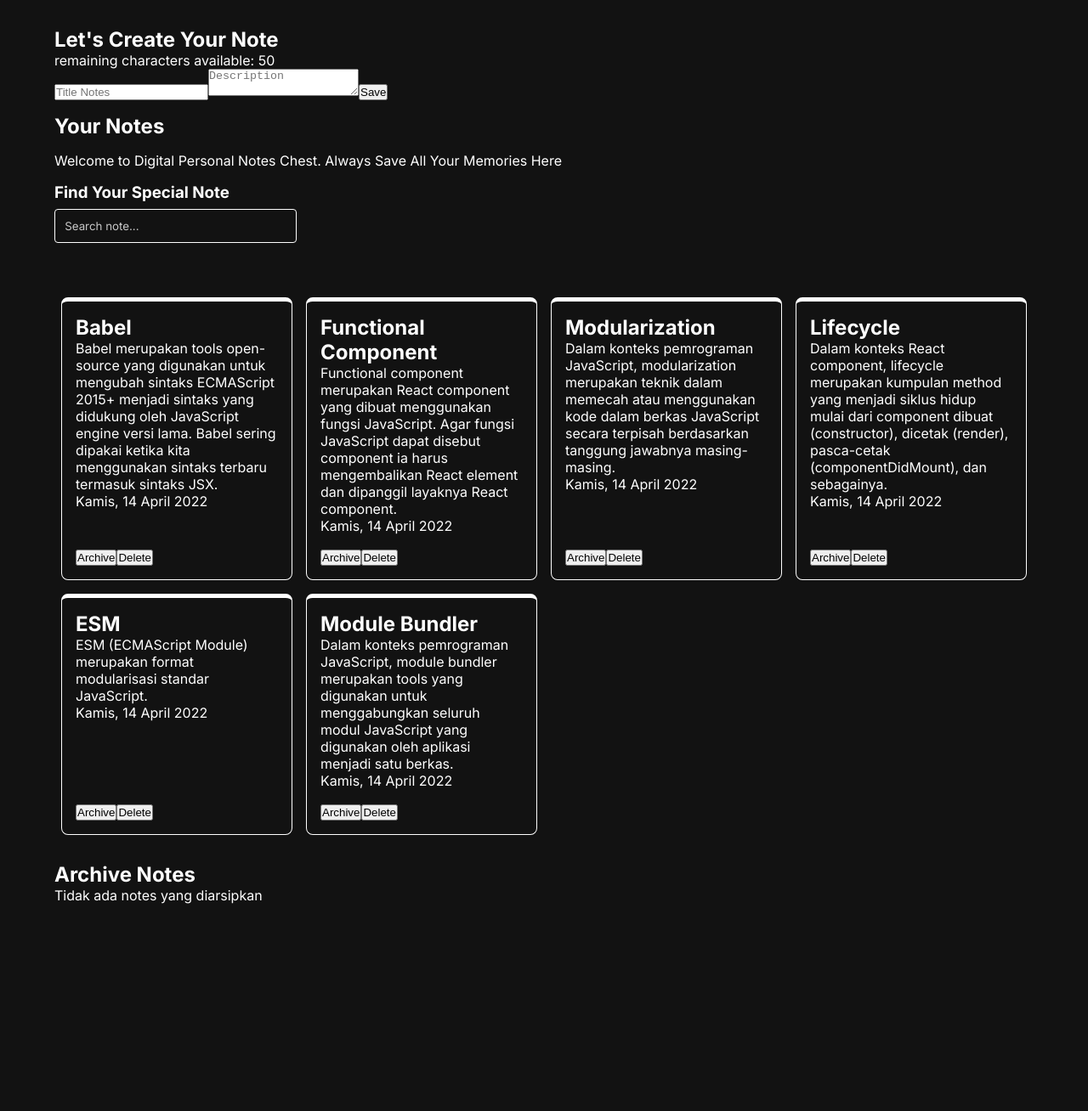
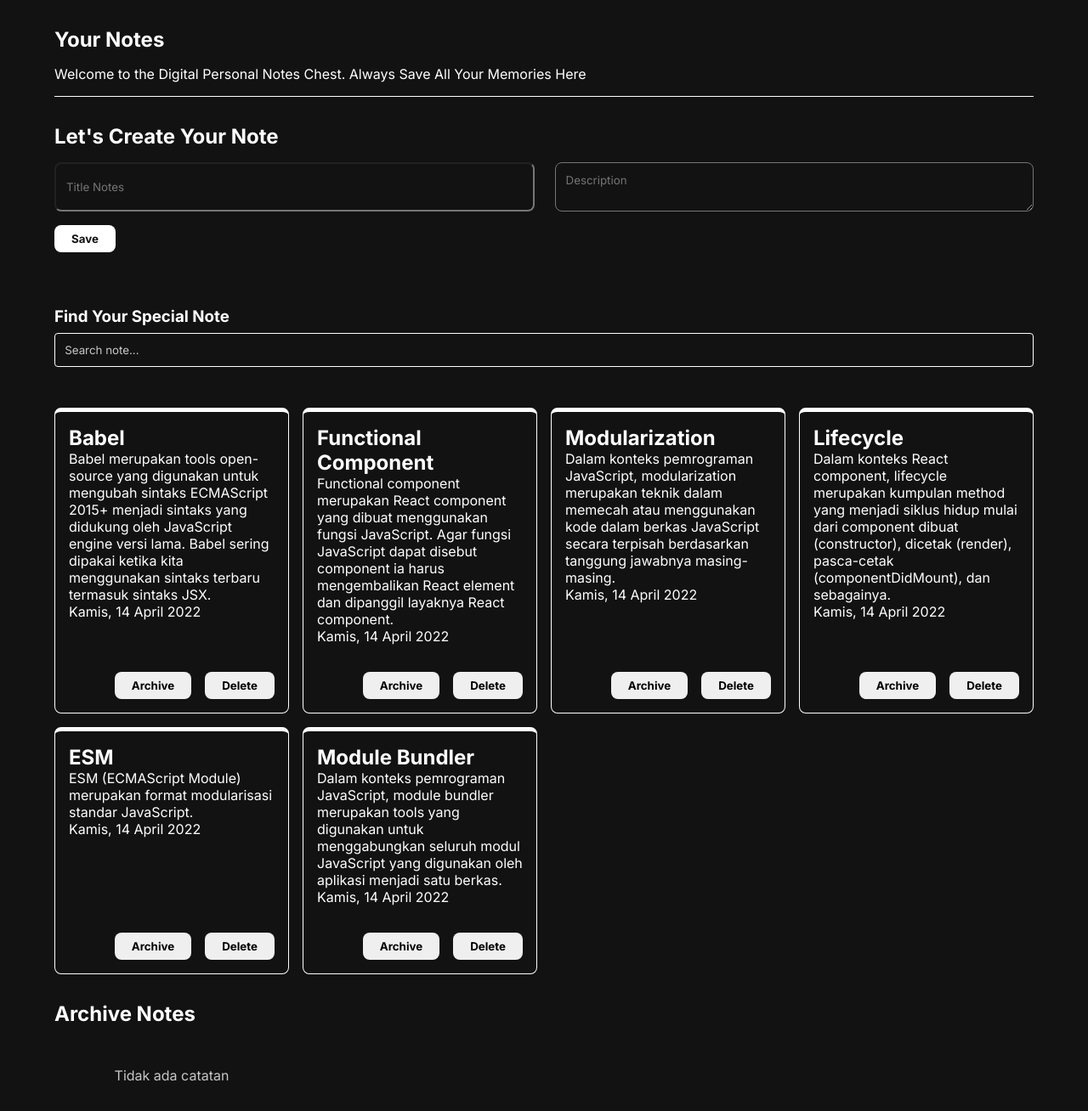
Before and after one commit to srmpandejlaki/story-app-v2, a React (Vite) app: page / in a window 1280 px wide. Shown: the whole page at 85% size. Before the commit the page ends 1096 px from the top, so only its background shows below. Built offline with nearby package versions, Linux system fonts and the light colour scheme.

Commit message:
done for styling

```diff
--- a/src/App.jsx
+++ b/src/App.jsx
@@ -75,11 +75,11 @@ class App extends React.Component {
     return (
       <div className='main'>
         <section>
+          <h1>Your Notes</h1>
+          <p className='text'>Welcome to the Digital Personal Notes Chest. Always Save All Your Memories Here</p>
           <FormContainer addNotes={this.onAddNotesHandler}/>
         </section>
         <section className='app-container'>
-          <h1>Your Notes</h1>
-          <p>Welcome to Digital Personal Notes Chest. Always Save All Your Memories Here</p>
           <SearchBar onSearch={this.onSearchHandler} />
           <NoteLists
             notes={filteredNotes.filter((note) => !note.archived).map(note => ({
@@ -90,7 +90,7 @@ class App extends React.Component {
             onDelete={this.onDeleteHandler}
           />
         </section>
-        <section className='archiveContainer'>
+        <section className='archive-container'>
           <h1>Archive Notes</h1>
           <ArchiveList
             notes={filteredNotes.filter((note) => note.archived).map(note => ({
--- a/src/components/archive-button.jsx
+++ b/src/components/archive-button.jsx
@@ -3,7 +3,7 @@ import PropTypes from 'prop-types';
 
 function ArchiveButton({ id, onUnarchive, onDelete}) {
   return (
-    <div className='btnContainer'>
+    <div className='btn-container'>
       <button className='btnUnarchive' onClick={() => onUnarchive(id)}>Unarchive</button>
       <button className='btnDelete' onClick={() => onDelete(id)}>Delete</button>
     </div>
--- a/src/components/archive-item.jsx
+++ b/src/components/archive-item.jsx
@@ -5,7 +5,7 @@ import PropTypes from 'prop-types';
 
 function ArchiveItem({ title, body, id, createdAt, onUnarchive, onDelete }) {
   return (
-    <div className='notesItem'>
+    <div className='note-item'>
       <NotesBody title={title} body={body} createdAt={createdAt}></NotesBody>
       <ArchiveButton id={id} onUnarchive={onUnarchive} onDelete={onDelete} ></ArchiveButton>
     </div>
--- a/src/components/archive-list.jsx
+++ b/src/components/archive-list.jsx
@@ -2,22 +2,14 @@ import React from 'react';
 import ArchiveItem from './archive-item';
 
 function ArchiveList({ notes, onUnarchive, onDelete }) {
-  const archivedNotes = notes.filter((note) => note.archived);
-
   return (
-    <div className='archiveList'>
-      {archivedNotes.length > 0 ? (
-        archivedNotes.map((note) => (
-          <ArchiveItem
-            key={note.id}
-            id={note.id}
-            {...note}
-            onUnarchive={onUnarchive}
-            onDelete={onDelete}
-          />
+    <div className='archive-list'>
+      {!notes.length ? (
+        <p className='notes-empty-message'>Tidak ada catatan</p>
+      ) : (
+        notes.filter((note) => note.archived).map((note) => (
+          <ArchiveItem key={note.id.toString()} {...note} onUnarchive={onUnarchive} onDelete={onDelete} id={note.id.toString()} />
         ))
-      ) : (
-        <p className='notes-empty-message'>Tidak ada notes yang diarsipkan</p>
       )}
     </div>
   );
--- a/src/components/form-container.jsx
+++ b/src/components/form-container.jsx
@@ -14,17 +14,11 @@ class FormContainer extends React.Component {
     this.onSubmitEventHandler = this.onSubmitEventHandler.bind(this);
   }
 
-  onTitleChangeEventHandler= (event) => {
-    const { titleLimit } = this.state;
-    const inputTitle = event.target.value;
-
-    // Batasi input sesuai `titleLimit`
-    if (inputTitle.length <= titleLimit) {
-      this.setState({ title: inputTitle });
-    }
+  onTitleChangeEventHandler = (event) => {
+    this.setState({ title: event.target.value });
   }
 
-  onBodyChangeEventHandler= (event) => {
+  onBodyChangeEventHandler = (event) => {
     this.setState({ body: event.target.value });
   }
 
@@ -43,14 +37,13 @@ class FormContainer extends React.Component {
   }
 
   render() {
-    const { title, body, titleLimit } = this.state;
-    const remainingChars = titleLimit - title.length;
+    const { title, body } = this.state;
 
     return (
-      <div className='formContainer'>
+      <div className='form-container'>
         <h1>Let's Create Your Note</h1>
-        <p className="character-limit">remaining characters available: {remainingChars}</p>
-        <form className='formInput' onSubmit={this.onSubmitEventHandler}>
+        <form onSubmit={this.onSubmitEventHandler}>
+          <section className='form-input'>
             <input
               type='text'
               placeholder='Title Notes'
@@ -62,7 +55,8 @@ class FormContainer extends React.Component {
               value={body}
               onChange={this.onBodyChangeEventHandler}
             />
-          <button className='btnForm' type='submit'>Save</button>
+          </section>
+          <button className='btn-form' type='submit'>Save</button>
         </form>
       </div>
     );
--- a/src/components/notes-button.jsx
+++ b/src/components/notes-button.jsx
@@ -3,7 +3,7 @@ import PropTypes from 'prop-types';
 
 function NotesButton({ id, onArchive, onDelete}) {
   return (
-    <div className='btnContainer'>
+    <div className='btn-container'>
       <button className='btnArchive' onClick={() => onArchive(id)}>Archive</button>
       <button className='btnDelete' onClick={() => onDelete(id)}>Delete</button>
     </div>
--- a/src/styles/style.css
+++ b/src/styles/style.css
@@ -38,22 +38,68 @@ body {
   transition: all ease-in-out 0.5s;
 }
 
-header {
-  display: flex;
-  align-items: center;
-  justify-content: center;
-  padding: 16px;
+.text {
+  padding-block: 1rem;
   border-bottom: 1px solid var(--on-background);
 }
 
-header h1 {
-  flex: 1;
+.form-container {
+  padding-block: 2rem;
+  display: flex;
+  flex-direction: column;
+  gap: 1rem;
 }
 
-header .navigation ul li {
-  display: inline-block;
-  font-size: 24px;
-  margin: 0 8px;
+.form-input {
+  display: flex;
+  gap: 1.5rem;
+}
+
+.form-input label {
+  font-size: 18px;
+}
+
+input, textarea {
+  width: 100%;
+  border: 1px solid (--on-surface);
+  padding: 12px;
+  border-radius: 8px;
+  font-family: 'Inter', sans-serif;
+  background-color: var(--background);
+  color: var(--on-surface);
+}
+
+button {
+  font-family: 'Inter', sans-serif;
+  font-weight: bold;
+  padding: 8px 20px;
+  border: 0;
+  border-radius: 8px;
+  cursor: pointer;
+  margin-top: 1rem;
+}
+
+.btn-form{
+  background-color: var(--on-background);
+  color: var(--surface);
+}
+
+.btn-container{
+  display: flex;
+  justify-content: flex-end;
+  gap: 1rem;
+}
+
+.btnArchive:hover {
+  background-color: var(--warning);
+}
+
+.btnUnarchive:hover {
+  background-color: var(--on-background-grey);
+}
+
+.btnDelete:hover {
+  background-color: var(--error);
 }
 
 .main {
@@ -64,32 +110,29 @@ header .navigation ul li {
 
   display: flex;
   flex-direction: column;
-  gap: 1rem;
+  gap: 2rem;
 }
 
-.app-container {
+.app-container,
+.archive-container {
   display: flex;
   flex-direction: column;
   gap: 1rem;
 }
 
-.notes-list {
+.notes-list,
+.archive-list {
   margin-top: 32px;
   display: grid;
   grid-template-columns: 1fr;
   gap: 16px;
-  padding: 16px 8px;
 }
 
-.notes-list-empty {
-  margin-top: 32px;
-  padding: 16px 8px;
-}
-
-.notes-list-empty p {
+.notes-empty-message {
   text-align: center;
   color: var(--on-background-grey);
 }
+
 .note-item {
   padding: 16px;
   border-radius: 8px;
@@ -281,7 +324,7 @@ header .navigation ul li {
 }
 
 @media screen and (min-width: 650px) {
-  .notes-list {
+  .notes-list, .archive-list {
     grid-template-columns: repeat(2, 1fr);
   }
 
@@ -291,13 +334,13 @@ header .navigation ul li {
 }
 
 @media screen and (min-width: 850px) {
-  .notes-list {
+  .notes-list, .archive-list {
     grid-template-columns: repeat(3, 1fr);
   }
 }
 
 @media screen and (min-width: 1200px) {
-  .notes-list {
+  .notes-list, .archive-list {
     grid-template-columns: repeat(4, 1fr);
   }
 }
```
Lines whose indentation alone changed are shown as unchanged.
